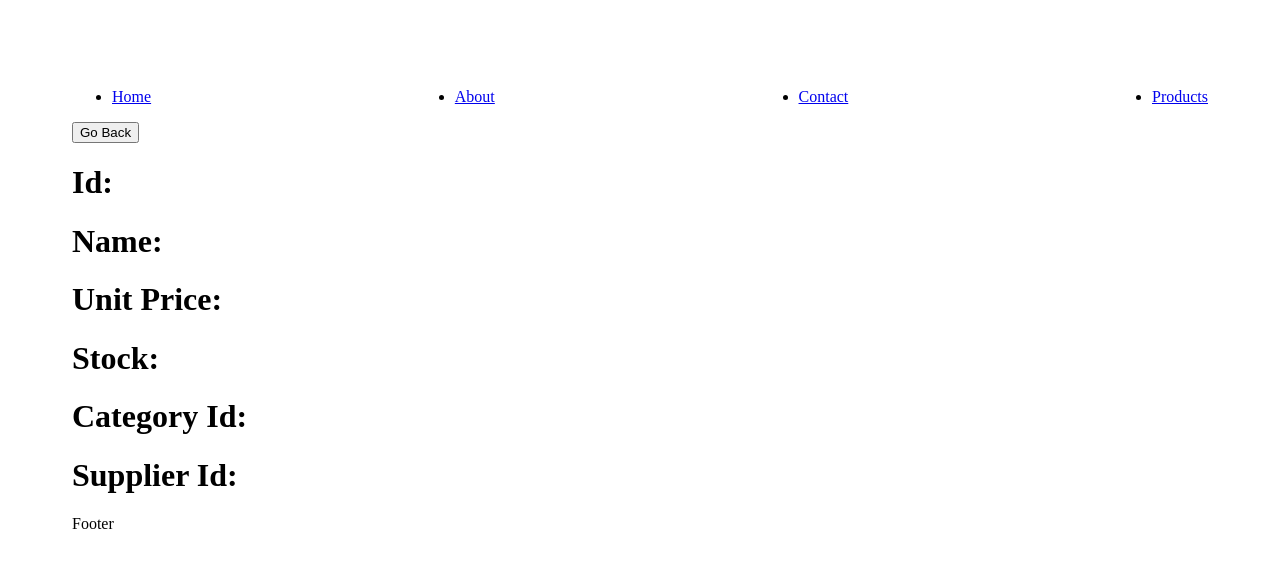
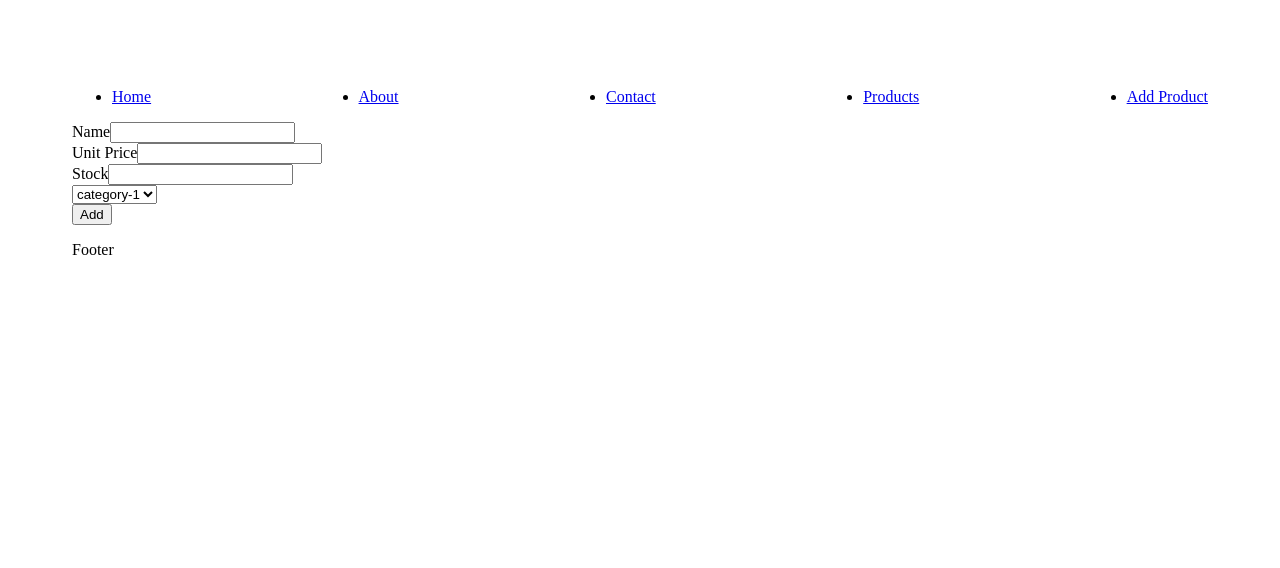
Before and after one commit to yakintech/tr-finans-react-tutorial-8, a React (Create React App) app: page /products/add in a window 1280 px wide. Shown: the top 568 px of the page. Built offline with nearby package versions, Linux system fonts and the light colour scheme; no server answers.

Commit message:
react react-hook-form sample

```diff
--- a/package.json
+++ b/package.json
@@ -3,6 +3,7 @@
   "version": "0.1.0",
   "private": true,
   "dependencies": {
+    "@hookform/resolvers": "^3.3.1",
     "@testing-library/jest-dom": "^5.17.0",
     "@testing-library/react": "^13.4.0",
     "@testing-library/user-event": "^13.5.0",
@@ -13,10 +14,12 @@
     "axios": "^1.5.1",
     "react": "^18.2.0",
     "react-dom": "^18.2.0",
+    "react-hook-form": "^7.47.0",
     "react-router-dom": "^6.16.0",
     "react-scripts": "5.0.1",
     "typescript": "^4.9.5",
-    "web-vitals": "^2.1.4"
+    "web-vitals": "^2.1.4",
+    "yup": "^1.3.2"
   },
   "scripts": {
     "start": "react-scripts start",
--- a/src/App.tsx
+++ b/src/App.tsx
@@ -2,6 +2,7 @@ import { BrowserRouter, Link, Route, Routes } from "react-router-dom";
 import AxiosGetSample from "./apiOperations/AxiosGetSample";
 import FetchGetSample from "./apiOperations/FetchGetSample";
 import AboutPage from "./pages/AboutPage";
+import AddProductPage from "./pages/AddProductPage";
 import CategoryDetail from "./pages/CategoryDetail";
 import ContactPage from "./pages/ContactPage";
 import HomePage from "./pages/HomePage";
@@ -20,6 +21,8 @@ function App() {
           <li><Link to='/about'>About</Link></li>
           <li><Link to='/contact'>Contact</Link></li>
           <li><Link to='/products'>Products</Link></li>
+          <li><Link to='/products/add'>Add Product</Link></li>
+
 
       </ul>
 
@@ -31,6 +34,7 @@ function App() {
         <Route path='/categories/:id/:subid' element={<CategoryDetail/>} />
         <Route path="/products" element={<ProductsPage/>} />
         <Route path="/products/:id" element={<ProductDetailPage/>} />
+        <Route path="/products/add" element={<AddProductPage/>} />
 
         <Route path='*' element={<NotFound/>} />
 
--- /dev/null
+++ b/src/pages/AddProductPage.tsx
@@ -0,0 +1,56 @@
+import axios from 'axios';
+import React from 'react'
+import { useForm, SubmitHandler } from "react-hook-form";
+
+
+type Inputs = {
+    name: string;
+    unitPrice: number;
+    unitsInStock: number;
+    categoryId: number;
+}
+
+function AddProductPage() {
+
+    //register input ile modeli eşleştirmek için kullanılır
+    //handle submit formun submit esnasında karşılayan fonksiyon
+    const { register, handleSubmit } = useForm<Inputs>()
+
+    const addProduct: SubmitHandler<Inputs> = (data) => {
+
+        axios.post('https://northwind.vercel.app/api/products', data)
+            .then(res => {
+                console.log('Response', res);
+            })
+
+    }
+
+    return (<>
+
+        <form onSubmit={handleSubmit(addProduct)}>
+            <div>
+                <label htmlFor="">Name</label>
+                <input type="text" {...register('name')} />
+            </div>
+            <div>
+                <label htmlFor="">Unit Price</label>
+                <input type="text" {...register('unitPrice')} />
+            </div>
+            <div>
+                <label htmlFor="">Stock</label>
+                <input type="text" {...register('unitsInStock')} />
+            </div>
+            <select {...register("categoryId")}>
+                <option value={1}>category-1</option>
+                <option value={2}>category-2</option>
+                <option value={3}>category-3</option>
+            </select>
+            <div>
+                <button type='submit'>Add</button>
+            </div>
+        </form>
+
+    </>)
+}
+
+export default AddProductPage
```
Also changed, not shown: 1 other file (tests, documents, lock files or other folders).
